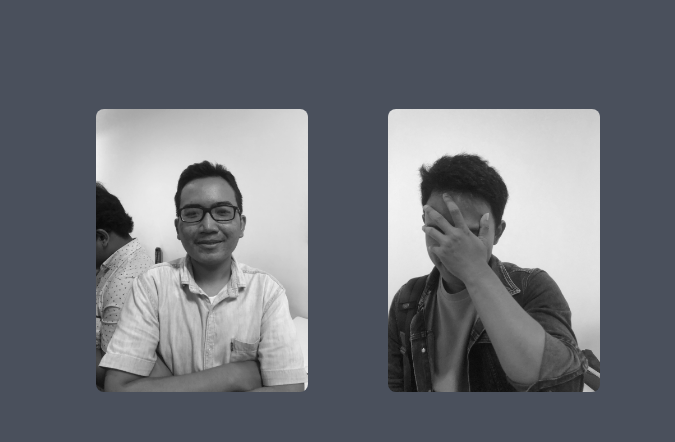
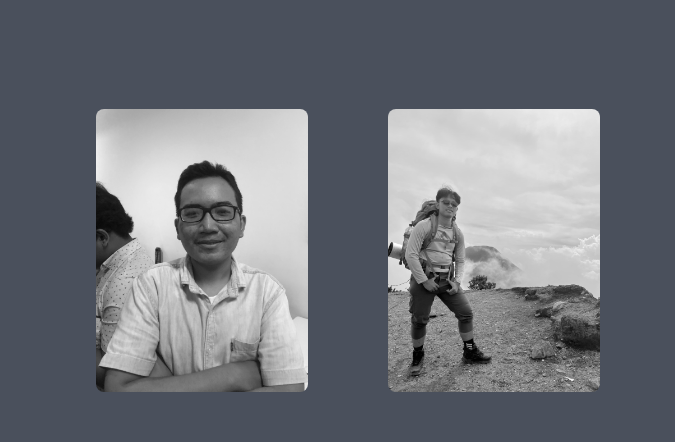
Before and after one commit to naufalbintang/TIBLAST, a website: page index.html in a window 1280 px wide. Shown: the part 2935-3377 px from the top of the page, 0-675 px from the left. Drawn offline with Linux system fonts and the light colour scheme.

Commit message:
version 5 - update foto akbar

```diff
--- a/index.html
+++ b/index.html
@@ -353,7 +353,7 @@
           class="w-full overflow-hidden mb-8 grayscale hover:cursor-pointer hover:grayscale-0 hover:scale-110 transition duration-300 ease-out object-cover group"
         >
           <a href="https://www.instagram.com/_rofakbar/">
-            <img src="src/img/akbar.jpg" alt="" class="rounded-lg" />
+            <img src="src/img/akbar.jpeg" alt="" class="rounded-lg" />
           </a>
           <p
             class="absolute bottom-2 left-2 font-Kodchasan bg-ketiga bg-opacity-50 rounded-lg text-putih px-2 py-1 opacity-0 group-hover:opacity-100 transition"
```
Also changed, not shown: src/img/akbar.jpeg (added).
